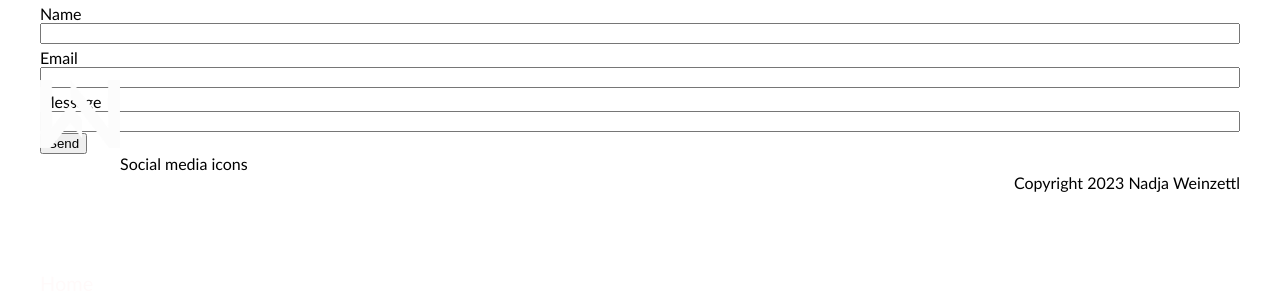
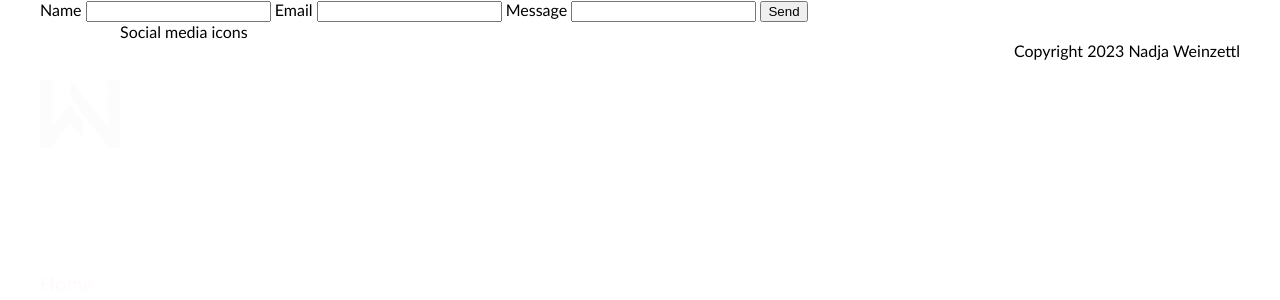
Before and after one commit to njweinzettl/Portfolio, a SvelteKit app: page /contact in a window 1280 px wide. Shown: the top 300 px of the page. Built offline with nearby package versions, Linux system fonts and the light colour scheme.

Commit message:
Fixed and finished the functionality of the API for the contact form to Google forms. It is now possible to send the data of the contact form to Google forms.

```diff
--- a/src/lib/navigation.svelte
+++ b/src/lib/navigation.svelte
@@ -16,7 +16,6 @@
         </div>
     </nav>
 </header>
-
 
 
 <!-- CSS styling for the navigation bar -->
--- a/src/routes/contact/+page.server.js
+++ b/src/routes/contact/+page.server.js
@@ -1,4 +1,4 @@
-//google forms API for collecting all conatc inquiries
+//google forms API for collecting all contact inquiries
 //whole URL for google forms
 //https://docs.google.com/forms/d/e/1FAIpQLSfP8FWKBmhKi5CCaQ2UOjO8UthLP9hEwZ4JpcI-IZaKzG7YJg
 
@@ -8,7 +8,7 @@ export const contact = async(request) => {
     const email = request.body.get("email");
     const message = request.body.get("message");
 
-    fetch(`https://docs.google.com/forms/d/e/1FAIpQLSfP8FWKBmhKi5CCaQ2UOjO8UthLP9hEwZ4JpcI-IZaKzG7YJg/formResponse?usp=pp_url&entry.927853139=${name}&entry.956718180=${email}&entry.99754670=${message}&submit=Submit`)
-    .then(result => result.json())
+    const res = fetch(`https://docs.google.com/forms/d/e/1FAIpQLSfP8FWKBmhKi5CCaQ2UOjO8UthLP9hEwZ4JpcI-IZaKzG7YJg/formResponse?usp=pp_url&entry.927853139=${name}&entry.956718180=${email}&entry.99754670=${message}&submit=Submit`)
+    .then(res => server.json())
 
 }
--- a/src/routes/contact/+page.svelte
+++ b/src/routes/contact/+page.svelte
@@ -1,23 +1,43 @@
-<form method = "POST" action = "/contact">
+<!-- Contact form -->
+<div>
     <label>
         Name
-        <input name = "name" type = "name">
+        <input type ="text" bind:value="{name}"/>
     </label>
     <label>
         Email
-        <input name = "email" type = "email">
+        <input type ="text" bind:value="{email}"/>
     </label>
     <label>
         Message
-        <input name = "message" type = "message">
+        <input type ="text" bind:value="{message}"/>
     </label>
-    <button>Send</button>
-</form>
+    <button on:click={sendPost}>Send</button>
+</div>
 
-<style>
-    label {
-        display: grid;
-        max-width: 100%;
-        margin-top: 0.25rem;
+<!-- Post data of contact form to google forms -->
+<script>
+    const url = 'https://docs.google.com/forms/u/0/d/e/1FAIpQLSfP8FWKBmhKi5CCaQ2UOjO8UthLP9hEwZ4JpcI-IZaKzG7YJg/formResponse';
+
+    let name = "";
+    let email = "";
+    let message = "";
+
+    // Function to post data
+    let sendPost = () => {
+        let data =`entry.927853139=${name}&entry.956718180=${email}&entry.99754670=${message}`;
+
+        console.log("sending", data);
+        fetch(url,{
+            method: "POST",
+            mode: "no-cors",
+            headers: {
+                "Content-Type": "application/x-www-form-urlencoded"
+            },
+            body: data
+        })
+        .then(res => {
+            console.log("done")
+        });
     }
-</style>
+</script>
```
